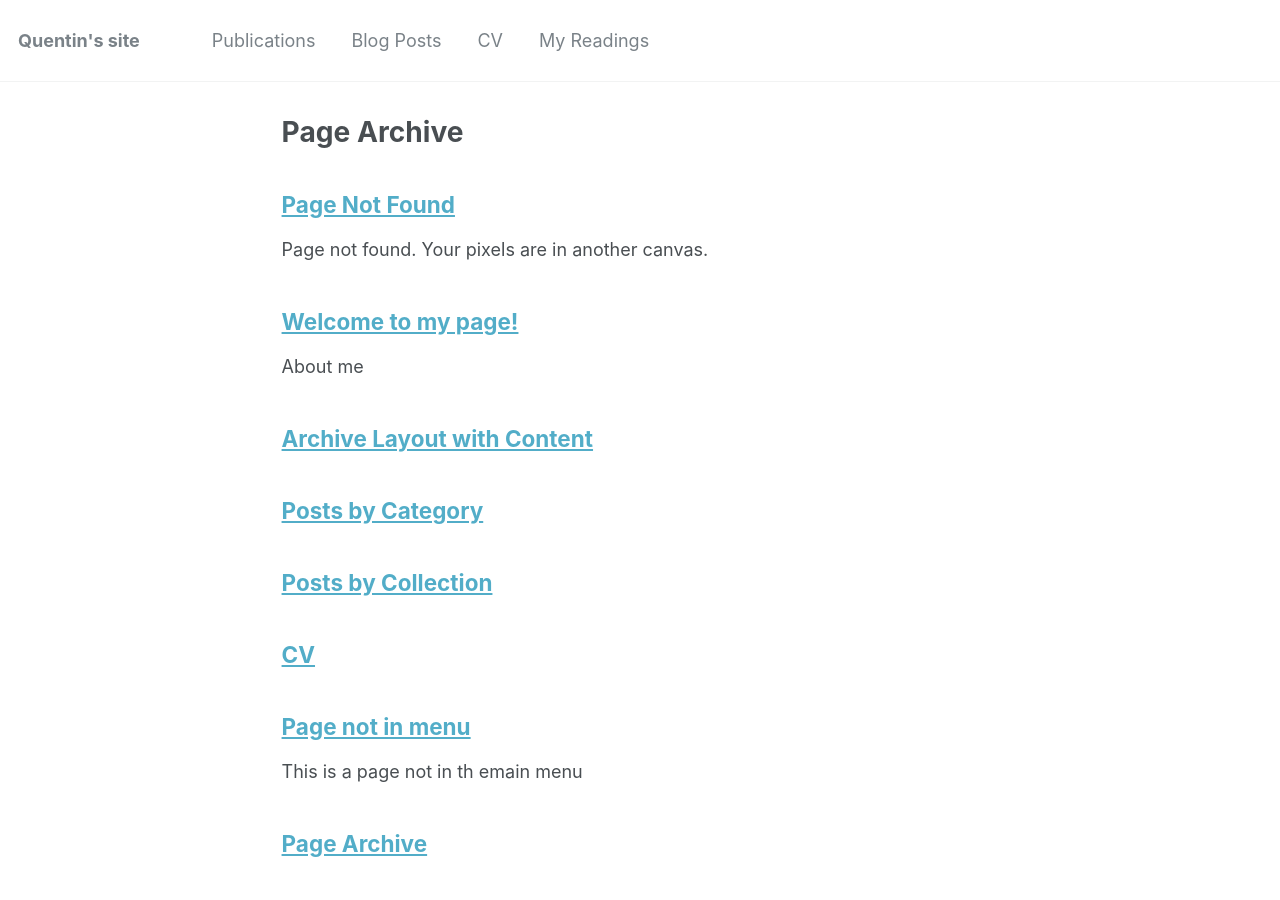
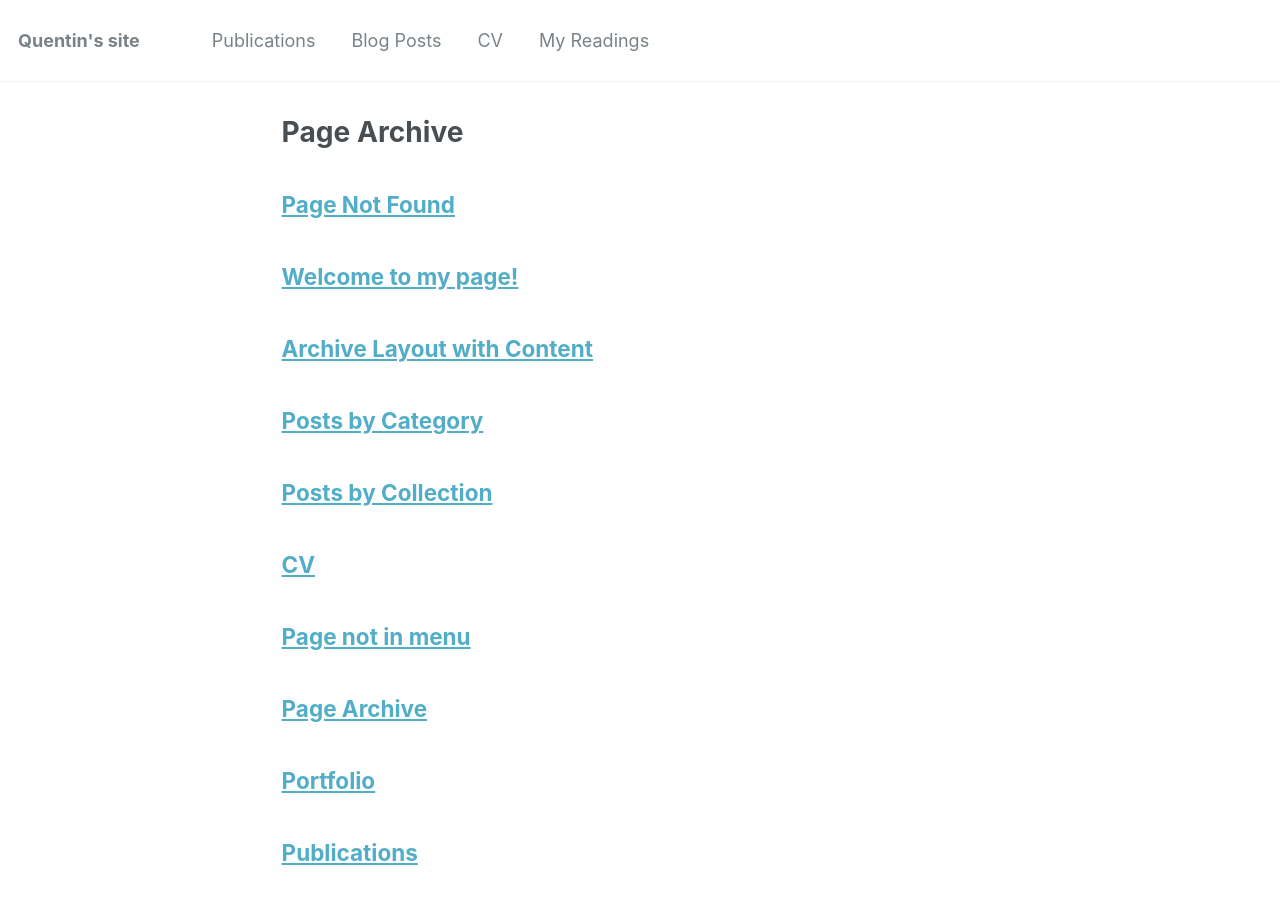
Before and after one commit to qgallouedec/qgallouedec.github.io, a Jekyll site: the page built from _pages/page-archive.html, in a window 1280 px wide and 900 px high. Built offline with Jekyll 4.4.1, drawn with Linux system fonts in a browser that asks for light colours.

```diff
--- a/_config.yml
+++ b/_config.yml
@@ -19,6 +19,7 @@ breadcrumbs              : false # true, false (default)
 words_per_minute         : 160
 future                   : true
 read_more                : "disabled" # if enabled, adds "Read more" links to excerpts
+excerpt                  : "disabled"
 talkmap_link             : false #change to true to add link to talkmap on talks page
 comments:
   provider               : # false (default), "disqus", "discourse", "facebook", "google-plus", "staticman", "custom"
--- a/_includes/archive-single.html
+++ b/_includes/archive-single.html
@@ -46,9 +46,9 @@
          <p class="page__date"><strong><i class="fa fa-fw fa-calendar" aria-hidden="true"></i> {{ site.data.ui-text[site.locale].date_label | default: "Published:" }}</strong> <time datetime="{{ post.date | default: "1900-01-01" | date_to_xmlschema }}">{{ post.date | default: "1900-01-01" | date: "%B %d, %Y" }}</time></p>
         {% endif %}
 
-    {% if post.excerpt and site.read_more != 'enabled' %}
+    {% if post.excerpt and site.read_more != 'enabled' and site.excerpt == 'enabled' %}
     <p class="archive__item-excerpt" itemprop="description">{{ post.excerpt | markdownify }}</p>
-    {% elsif post.excerpt and site.read_more == 'enabled' %}
+    {% elsif post.excerpt and site.read_more == 'enabled'  and site.excerpt == 'enabled' %}
     <p class="archive__item-excerpt" itemprop="description"><p>{{ post.excerpt | markdownify | remove: '<p>' | remove: '</p>' }}<strong><a href="{{ base_path }}{{ post.url }}" rel="permalink"> Read more</a></strong></p></p>
     {% endif %}
 
```
